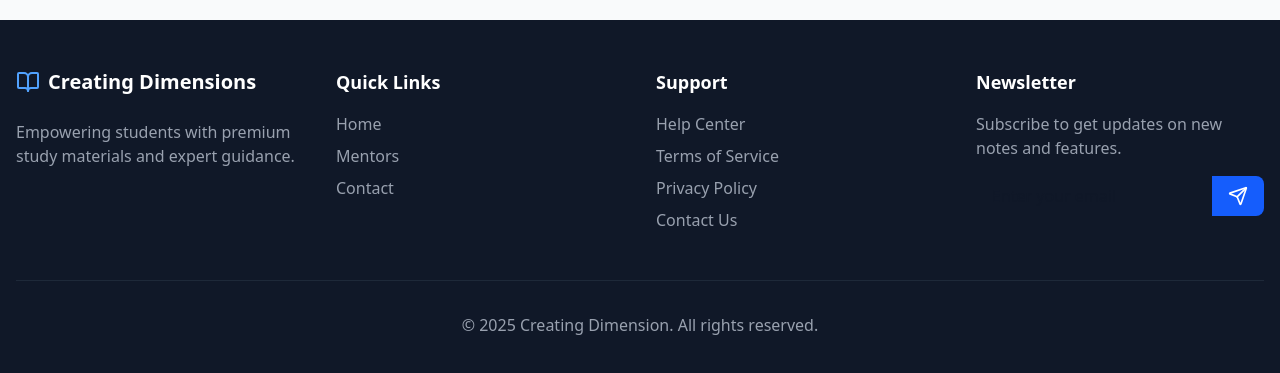
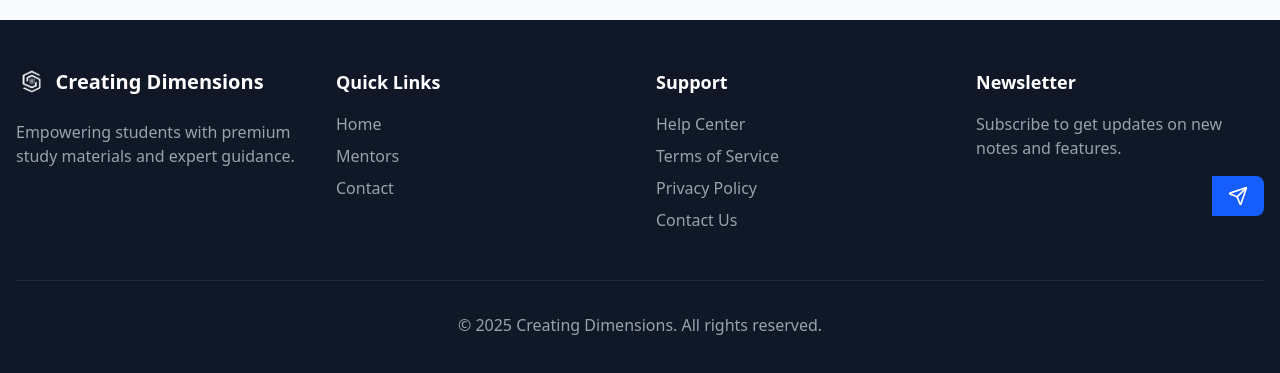
Before and after one commit to piyushtiwari2711/Creating-Dimensions, a React (Vite) app in the folder frontend/: page / in a window 1280 px wide. Shown: the part 2423-2796 px from the top of the page. Built offline with nearby package versions, Linux system fonts and the light colour scheme; no server answers.

Commit message:
update changes in frontend

```diff
--- a/frontend/src/components/Footer.jsx
+++ b/frontend/src/components/Footer.jsx
@@ -7,7 +7,8 @@ export function Footer() {
         <div className="grid grid-cols-1 md:grid-cols-4 gap-8">
           <div>
             <div className="flex items-center space-x-2 mb-6">
-              <BookOpen className="h-6 w-6 text-blue-400" />
+              {/* <BookOpen className="h-6 w-6 text-blue-400" /> */}
+              <img src="./logo2.png" alt="logo"  className="h-6"/>
               <span className="text-xl font-bold">Creating Dimensions</span>
             </div>
             <p className="text-gray-400">
@@ -50,7 +51,7 @@ export function Footer() {
           </div>
         </div>
         <div className="border-t border-gray-800 mt-12 pt-8 text-center text-gray-400">
-          <p>© 2025 Creating Dimension. All rights reserved.</p>
+          <p>© 2025 Creating Dimensions. All rights reserved.</p>
         </div>
       </div>
     </footer>
```
Also changed, not shown: frontend/public/logo2.png (added).
